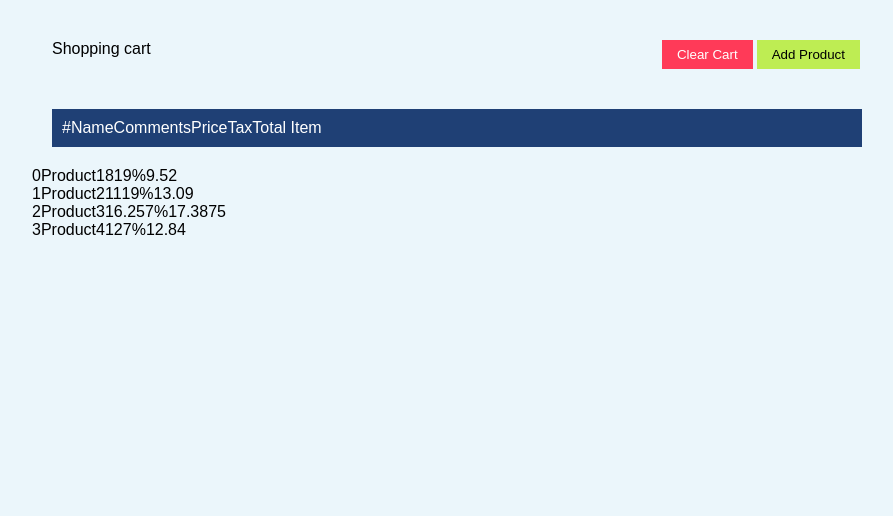
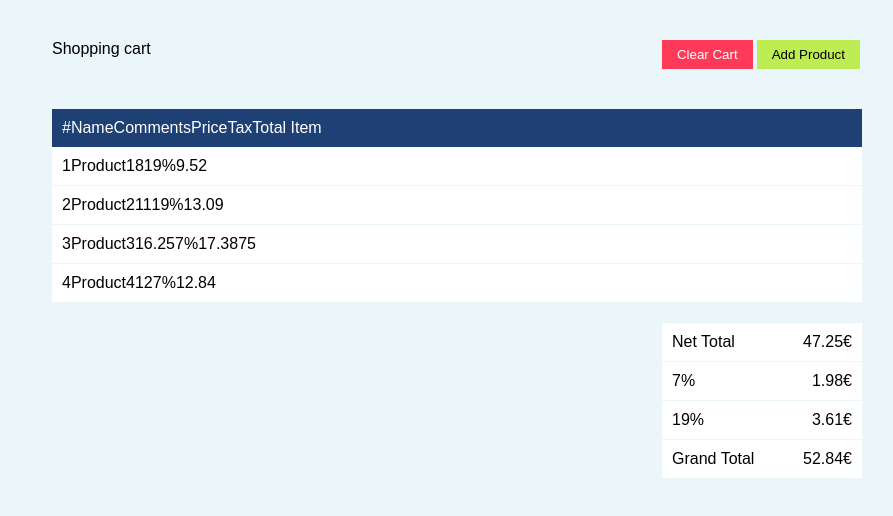
Before and after one commit to lukaszsobek/shopping-cart, a React app: page / in a window 1280 px wide. Shown: the whole page, without its empty margins (183-1076 px from the left). Built offline with nearby package versions, Linux system fonts and the light colour scheme.

Commit message:
Refactor store + utils use

```diff
--- a/src/assets/styles/App.css
+++ b/src/assets/styles/App.css
@@ -58,16 +58,41 @@ button.add-item {
 .cart-content-header {
   background: var(--navy);
   color: var(--white);
-  margin: 20px;
+  margin: 20px 20px 0 20px;
   padding: 10px;
   display: flex;
-
 }
 
 .cart-item {
+  background: var(--white);
+  border-bottom: 1px solid var(--grey);
   display: flex;
+  padding: 10px;
+  margin: 0 20px;
 }
 
+/* == Cart Summary == */
+
+.cart-summary {
+  margin: 20px;
+  max-width: 200px;
+  margin-left: auto;
+}
+
+.net-total,
+.gross-total,
+.tax-rate {
+  background: var(--white);
+  border-bottom: 1px solid var(--grey);
+  display: flex;
+  justify-content: space-between;
+  padding: 5px;
+}
+
+.cart-summary .label,
+.cart-summary .value {
+  padding: 5px;
+}
 
 /* == Media Queries == */
 
--- a/src/components/App.js
+++ b/src/components/App.js
@@ -3,6 +3,7 @@ import '../assets/styles/App.css';
 
 import TopBar from "./TopBar/index";
 import CartContent from "./CartContent/index";
+import CartSummary from "./CartSummary/index";
 
 export default class App extends Component {
   render() {
@@ -10,6 +11,7 @@ export default class App extends Component {
       <div className="shopping-cart">
         <TopBar />
         <CartContent />
+        <CartSummary />
       </div>
     );
   }
--- a/src/components/CartContent/CartItems.js
+++ b/src/components/CartContent/CartItems.js
@@ -6,7 +6,8 @@ const CartItems = (props) => {
     return props.itemList.map((item, key) =>{
         return (
             <CartItem
-                number={ key }
+                key={ key }
+                number={ key + 1}
                 name={ item.name }
                 comments={ item.comments }
                 net_price={ item.net_price }
--- a/src/components/CartContent/index.js
+++ b/src/components/CartContent/index.js
@@ -3,8 +3,6 @@ import { connect } from "react-redux";
 
 import CartContentHeader from "./CartContentHeader";
 import CartItems from "./CartItems";
-
-import cartContent from "../../reducers/cartContent";
 
 class CartContent extends Component {
     render() {
@@ -18,7 +16,6 @@ class CartContent extends Component {
 }
 
 function mapStateToProps(state) {
-    console.log(state);
     return {
         cartContent: state.cartContent
     }
--- /dev/null
+++ b/src/components/CartSummary/index.js
@@ -0,0 +1,82 @@
+import React, { Component } from "react";
+import { connect } from "react-redux";
+
+import { currencyRound } from "../../utils";
+
+class CartSummary extends Component {
+
+    constructor(props) {
+        super(props);
+        this.cartSummary = this.calculateSummary(props.cartContent);
+    }
+
+    calculateSummary(itemArray) {
+
+        const summaryObj = {
+            net_total: 0,
+            gross_total: 0,
+            tax_breakdown: {}
+        };
+
+        itemArray.forEach((item, key) => {
+            const { tax, net_price } = item;
+
+            summaryObj.net_total += net_price;
+
+            summaryObj.gross_total += net_price + (net_price * tax / 100);
+
+            // summary of tax rates
+            summaryObj.tax_breakdown[tax] = summaryObj.tax_breakdown[tax]
+                ? summaryObj.tax_breakdown[tax] += net_price * tax / 100
+                : summaryObj.tax_breakdown[tax] = net_price * tax / 100;
+        });
+        return summaryObj;
+    }
+
+    constructTaxSummary(tax_breakdown) {
+
+        const outArr = [];
+
+        for(const item in tax_breakdown) {
+
+            const roundedTax = currencyRound(tax_breakdown[item]);
+
+            outArr.push(
+                <div className="tax-rate">
+                    <div className="label">{ item }%</div>
+                    <div className="value">{ roundedTax }&euro;</div>
+                </div>
+            );
+        }
+        return outArr;
+    }
+
+    render() {
+        const { net_total, gross_total, tax_breakdown } = this.cartSummary;
+
+        return (
+            <div className="cart-summary">
+
+                <div className="net-total">
+                    <div className="label">Net Total</div>
+                    <div className="value">{ net_total }&euro;</div>
+                </div>
+
+                {this.constructTaxSummary(tax_breakdown)}
+
+                <div className="gross-total">
+                    <div className="label">Grand Total</div>
+                    <div className="value">{ currencyRound(gross_total) }&euro;</div>
+                </div>
+            </div>
+        );
+    }
+}
+
+function mapStateToProps(state) {
+    return {
+        cartContent: state.cartContent
+    }
+}
+
+export default connect(mapStateToProps)(CartSummary);
--- a/src/index.js
+++ b/src/index.js
@@ -2,13 +2,12 @@ import React from 'react';
 import ReactDOM from 'react-dom';
 
 import { Provider } from "react-redux";
-import { createStore } from "redux";
 
 import App from './components/App';
-import reducers from "./reducers";
+import store from "./store/index";
 
 ReactDOM.render(
-    <Provider store={createStore(reducers)}>
+    <Provider store={store}>
         <App />
     </Provider>,
     document.getElementById('root')
--- /dev/null
+++ b/src/store/index.js
@@ -0,0 +1,5 @@
+import { createStore } from "redux";
+import rootReducer from "../reducers/index";
+
+const store = createStore(rootReducer);
+export default store;
--- /dev/null
+++ b/src/utils/currencyRound.js
@@ -0,0 +1,4 @@
+// the calculations below are inaccurate and just an example
+export default function currencyRound(value) {
+    return Math.round(value*100)/100;
+}
--- /dev/null
+++ b/src/utils/index.js
@@ -0,0 +1,5 @@
+import currencyRound from "./currencyRound";
+
+export {
+    currencyRound
+}
```
Also changed, not shown: src/tests/App.test.js (+11 -1 lines).
